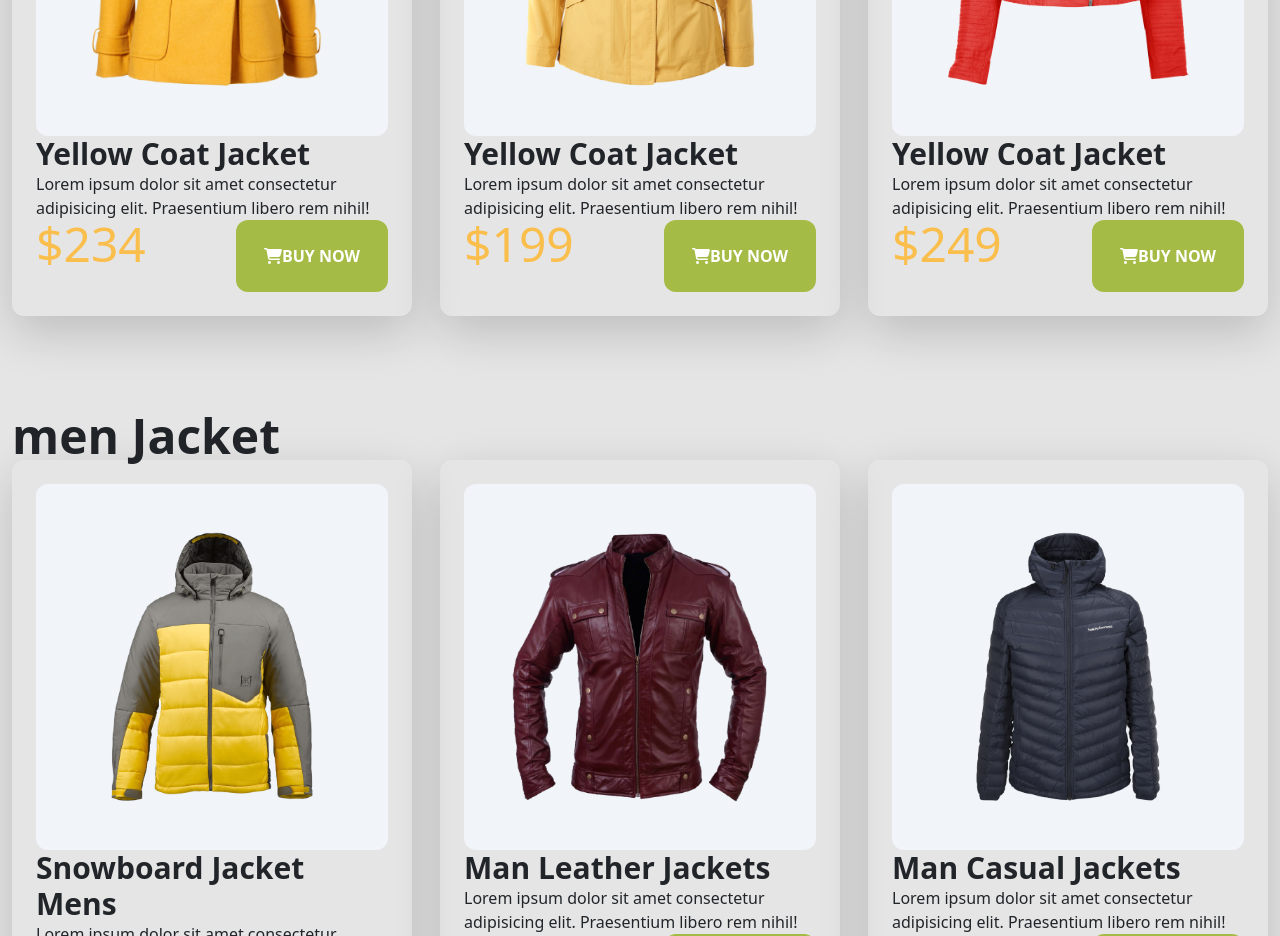
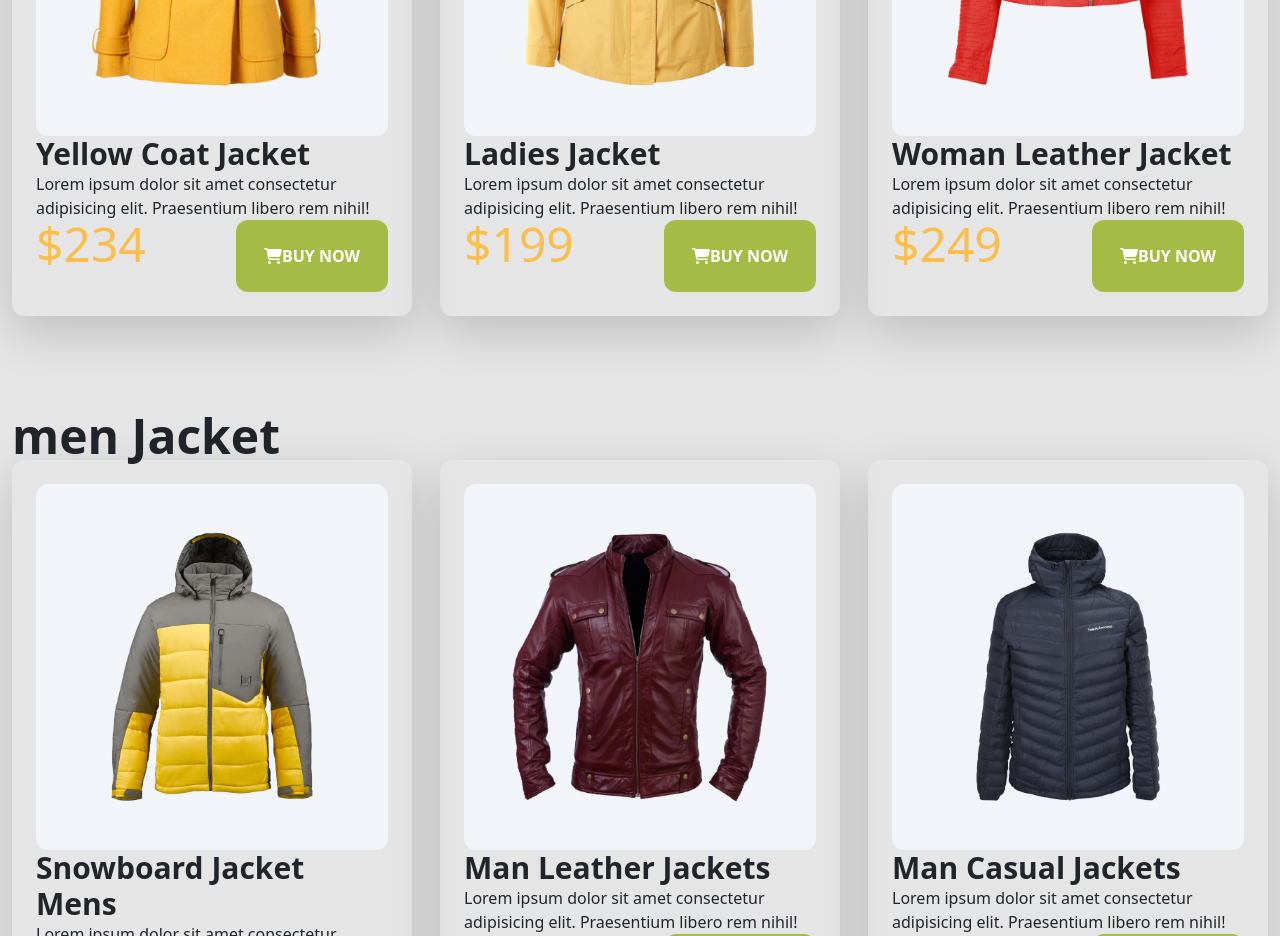
Before and after one commit to Md-Istiaq/Penguin-Fashion, a plain HTML site: page index.html in a window 1280 px wide. Shown: the part 1080-2016 px from the top of the page. Drawn offline with nearby package versions, Linux system fonts and the light colour scheme.

Commit message:
Second commit

```diff
--- a/index.html
+++ b/index.html
@@ -94,7 +94,7 @@
           <!--jacket 2-->
           <div class="p-4 shadow-lg rounded-xl">
             <div class="p-5 bg-slate-100 rounded-xl"><img src="images/image/jacket-2.png" alt=""></div>
-            <h3 class="text-3xl font-semibold">Yellow Coat Jacket </h3>
+            <h3 class="text-3xl font-semibold">Ladies Jacket </h3>
             <p>Lorem ipsum dolor sit amet consectetur adipisicing elit. Praesentium libero rem nihil!</p>
             <div class="flex justify-between">
               <h2 class="text-5xl text-bold text-price">$199</h2>
@@ -104,7 +104,7 @@
           <!--jacket 3-->
           <div class="p-4 shadow-lg rounded-xl">
             <div class="p-5 bg-slate-100 rounded-xl"><img src="images/image/jacket-3.png" alt=""></div>
-            <h3 class="text-3xl font-semibold">Yellow Coat Jacket </h3>
+            <h3 class="text-3xl font-semibold">Woman Leather Jacket </h3>
             <p>Lorem ipsum dolor sit amet consectetur adipisicing elit. Praesentium libero rem nihil!</p>
             <div class="flex justify-between">
               <h2 class="text-5xl text-bold text-price">$249</h2>
```
